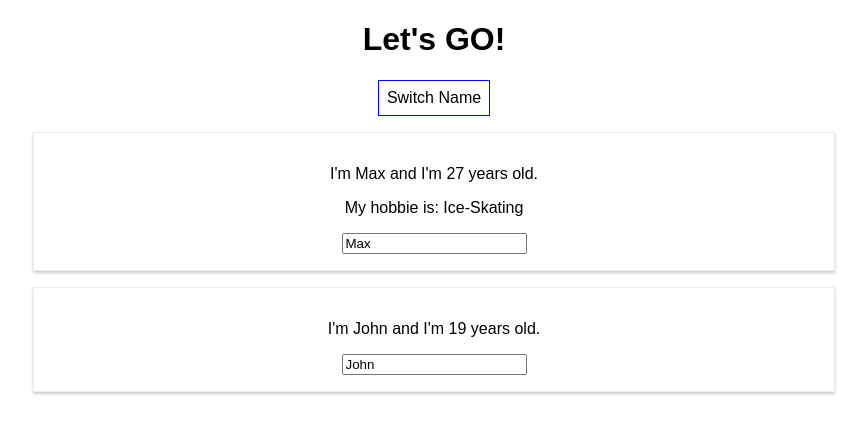
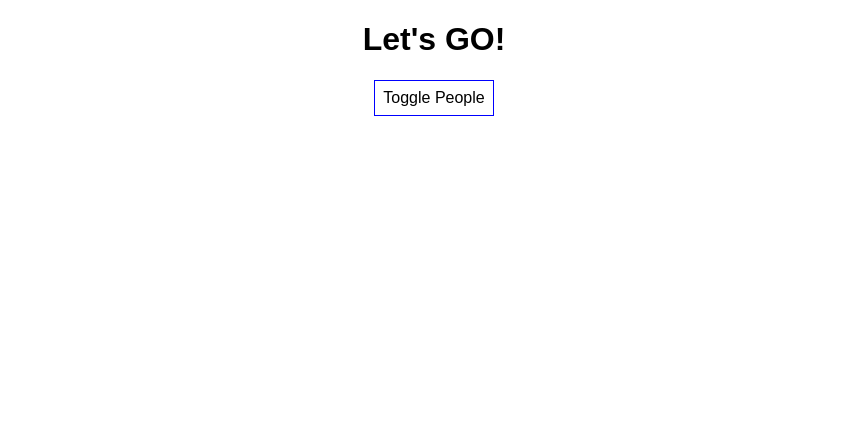
Before and after one commit to oliverGal-05/react-complete-guide, a React (Create React App) app: page / in a window 1280 px wide. Shown: the top 434 px of the page, without its empty margins (206-1073 px from the left). Built offline with nearby package versions, Linux system fonts and the light colour scheme.

Commit message:
rendering conditionally

```diff
--- a/src/App.js
+++ b/src/App.js
@@ -7,7 +7,8 @@ class App extends Component {
     people: [
       { name: 'Max', age: 27},
       { name: 'John', age: 19}
-    ]
+    ],
+    showPeople: false
   }
 
   switchNameHandler = (newName) => {
@@ -28,6 +29,11 @@ class App extends Component {
       ]})
   }
 
+  togglePeopleHandler = () => {
+    const doesShow = this.state.showPeople;
+    this.setState({showPeople: !doesShow});
+  }
+
   render() {
     const style = {
       backgroundColor:'white',
@@ -37,13 +43,15 @@ class App extends Component {
       cursor: 'pointer'
     };
 
-
     return (
       <div className="App">
         <h1>Let's GO!</h1>
         <button
         style={style}
-        onClick={() => this.switchNameHandler('Maxee')}>Switch Name</button>
+        onClick={this.togglePeopleHandler}>Toggle People</button>
+        {
+          this.state.showPeople ?
+          <div>
           <Person
           name={this.state.people[0].name}
           age={this.state.people[0].age}>My hobbie is: Ice-Skating</Person>
@@ -53,6 +61,8 @@ class App extends Component {
           click = {this.switchNameHandler.bind(this, "Jonathan")}
           changed = {this.nameChangeHandler}
           />
+        </div> : null
+        }
       </div>
     );
   }
```
Lines whose indentation alone changed are shown as unchanged.
